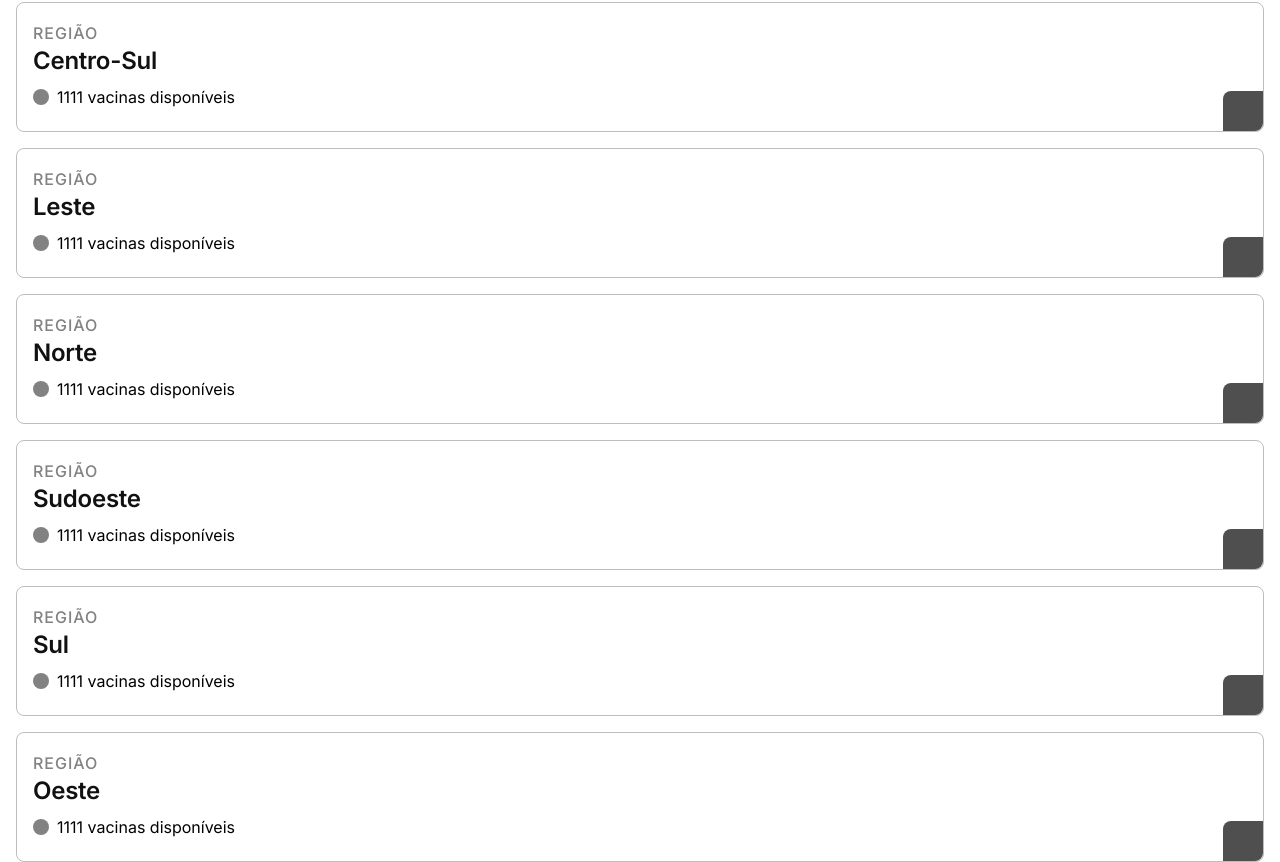
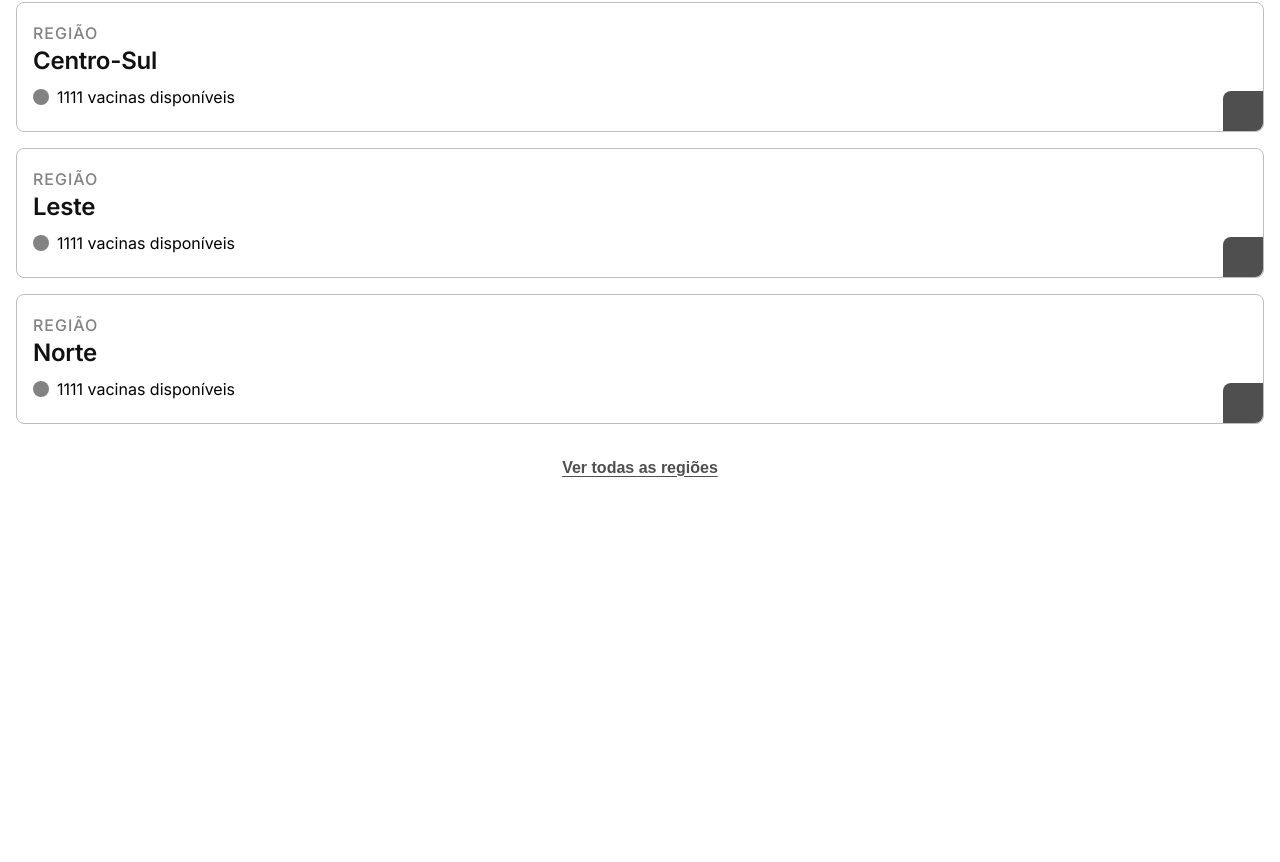
Before and after one commit to webico/invac-df, a Next.js app: page / in a window 1280 px wide. Shown: the part 515-1377 px from the top of the page. After the commit the page ends 995 px from the top, so only its background shows below. Built offline with nearby package versions, Linux system fonts and the light colour scheme.

Commit message:
feat: selçao de vacinas e testes funcionando com botão de 'ver todas as regioes'

```diff
--- a/pages/index.js
+++ b/pages/index.js
@@ -31,7 +31,8 @@ export default function Home(props) {
     testes = props.disponibilidade.testes;
 
   const [data, setData] = useState(vacinas),
-    [nome, setNome] = useState('vacinas');
+    [nome, setNome] = useState('vacinas'),
+    [itemsShow, setItemsShow] = useState(4);
 
   function handleChange(e) {
     //dá pra melhorar isso aqui, tá feio demais
@@ -42,6 +43,10 @@ export default function Home(props) {
       setData(vacinas);
       setNome('vacinas');
     }
+  }
+
+  function handleShowMore() {
+    setItemsShow(data.length);
   }
 
   return (
@@ -66,14 +71,14 @@ export default function Home(props) {
           <div className="disponivel__filtro">
             <p>Disponibilidade de:</p>
 
-            <select name="" id="" onChange={handleChange}>
+            <select name="" id="" onClick={handleChange}>
               <option value="vacinas">Vacinas</option>
               <option value="testes">Testes</option>
             </select>
           </div>
 
           <ul className='disponivel__lista'>
-            {data && data.map(regiao =>
+            {data && data.slice(0, itemsShow).map(regiao =>
               <li key={regiao.id} className='disponivel__card'>
                 <div className='card__info'>
                   <span className='regiao'>Região</span>
@@ -85,6 +90,8 @@ export default function Home(props) {
               </li>
             )}
           </ul>
+
+          {itemsShow == 4 ? <button className='ver-todas' onClick={handleShowMore}>Ver todas as regiões</button> : ''}
         </div>
       </section>
     </>
--- a/scss/_Index.scss
+++ b/scss/_Index.scss
@@ -98,4 +98,15 @@
       }
     }
   }
+
+  .ver-todas {
+    display: block;
+    font-weight: $bold;
+    text-decoration: underline;
+    text-underline-offset: .2rem;
+    background: none;
+    color: var(--400);
+    width: fit-content;
+    margin: 2rem auto 0;
+  }
 }
```
Also changed, not shown: css/GlobalStyles.min.css, 1 other file (tests, documents, lock files or other folders).
